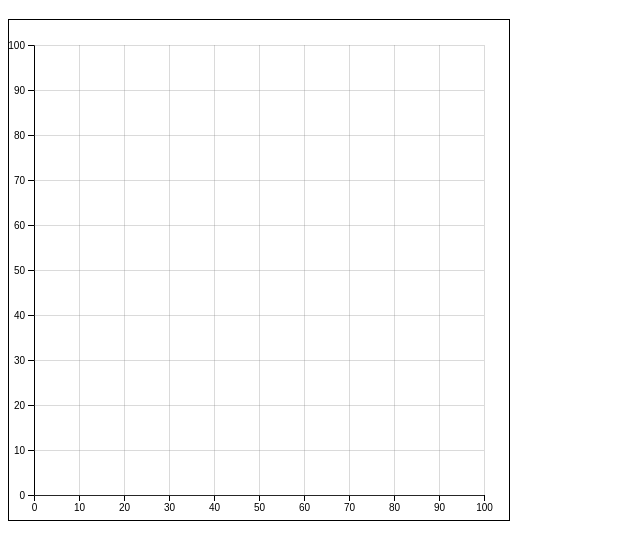
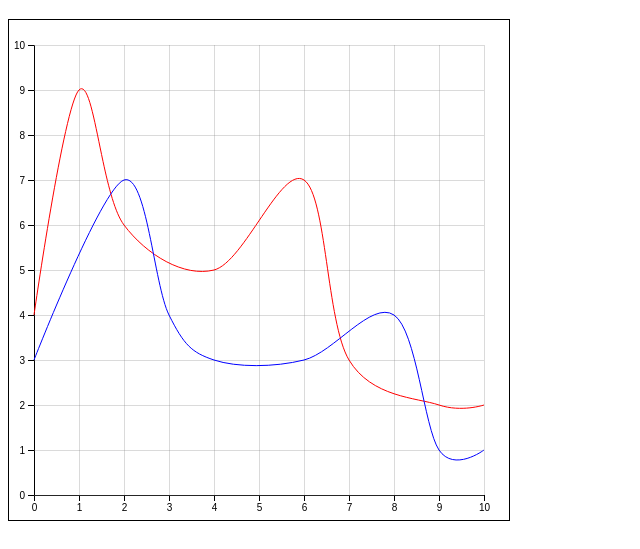
Before and after one commit to Madejczyk/d3-basics, a plain HTML site: page index.html in a window 1280 px wide. Shown: the part 61-610 px from the top of the page, without its empty margins (0-640 px from the left). Drawn offline with nearby package versions, Linux system fonts and the light colour scheme.

Commit message:
Two lines

```diff
--- a/index.html
+++ b/index.html
@@ -19,6 +19,42 @@
         var height = 500;
         var margin = 25;
         var axisLength = width - 2 * margin;
+        var line = null;
+
+        var data1 = [
+            {x: 0, y: 4},
+            {x: 1, y: 9},
+            {x: 2, y: 6},
+            {x: 4, y: 5},
+            {x: 6, y: 7},
+            {x: 7, y: 3},
+            {x: 9, y: 2},
+            {x: 10, y: 2}
+        ];
+
+        var data2 = [
+            {x: 0, y: 3},
+            {x: 2, y: 7},
+            {x: 3, y: 4},
+            {x: 4, y: 3},
+            {x: 6, y: 3},
+            {x: 8, y: 4},
+            {x: 9, y: 1},
+            {x: 10, y: 1}
+        ];
+
+        var curveTypeMap = {
+            linear: d3.curveLinear,
+            linearClosed: d3.curveLinearClosed,
+            basis: d3.curveBasis,
+            basisClosed: d3.curveBasisClosed,
+            cardinal: d3.curveCardinal,
+            cardinalClosed: d3.curveCardinalClosed,
+            step: d3.curveStep,
+            stepBefore: d3.curveStepBefore,
+            stepAfter: d3.curveStepAfter,
+            bundle: d3.curveBundle
+        };
 
         var svgContainer = d3.select("body")
             .append("svg")
@@ -26,20 +62,22 @@
             .attr("height", height)
             .style("border", "1px solid");
 
+        var xScale = d3.scaleLinear()
+            .domain([0, 10])
+            .range([0, axisLength]);
+
+        var yScale = d3.scaleLinear()
+            .domain([10, 0])
+            .range([0, axisLength]);
+
         function renderXAxis() {
-            var xScale = d3.scaleLinear()
-                .domain([0, 100])
-                .range([0, axisLength]);
-
             var xAxis = d3.axisBottom(xScale);
-
             svgContainer.append("g")
                 .classed("x-axis", true)
                 .attr("transform", function() {
                     return "translate(" + margin + "," + (height - margin) + ")";
                 })
                 .call(xAxis);
-
             svgContainer.selectAll("g.x-axis g.tick")
                 .append("line")
                 .classed("grid-line", true)
@@ -48,21 +86,14 @@
                 .attr("x2", 0)
                 .attr("y2", -(height - 2 * margin));
         }
-
         function renderYAxis() {
-            var yScale = d3.scaleLinear()
-                .domain([100, 0])
-                .range([0, axisLength]);
-
             var yAxis = d3.axisLeft(yScale);
-
             svgContainer.append("g")
                 .classed("y-axis", true)
                 .attr("transform", function() {
                     return "translate(" + margin + "," + margin + ")";
                 })
                 .call(yAxis);
-
             svgContainer.selectAll("g.y-axis g.tick")
                 .append("line")
                 .classed("grid-line", true)
@@ -70,10 +101,38 @@
                 .attr("y1", 0)
                 .attr("x2", axisLength)
                 .attr("y2", 0);
+        };
+
+        function render(curveType) {
+            d3.selectAll("path.line1,path.line2").remove();
+
+            line = d3.line()
+                .x(function(d) { return xScale(d.x); })
+                .y(function(d) { return yScale(d.y); })
+                .curve(curveTypeMap[curveType]); // Specifies the curve type (interpolation)
+
+            svgContainer.append("path")
+                .classed("line1", true)
+                .attr("d", line(data1))
+                .attr("fill", "none")
+                .attr("stroke", "red")
+                .attr("transform", function() {
+                    return "translate(" + margin + "," + margin + ")";
+                });
+
+            svgContainer.append("path")
+                .classed("line2", true)
+                .attr("d", line(data2))
+                .attr("fill", "none")
+                .attr("stroke", "blue")
+                .attr("transform", function() {
+                    return "translate(" + margin + "," + margin + ")";
+                });
         }
 
         renderXAxis();
         renderYAxis();
+        render("cardinal");
     </script>
 </body>
 </html>
```
